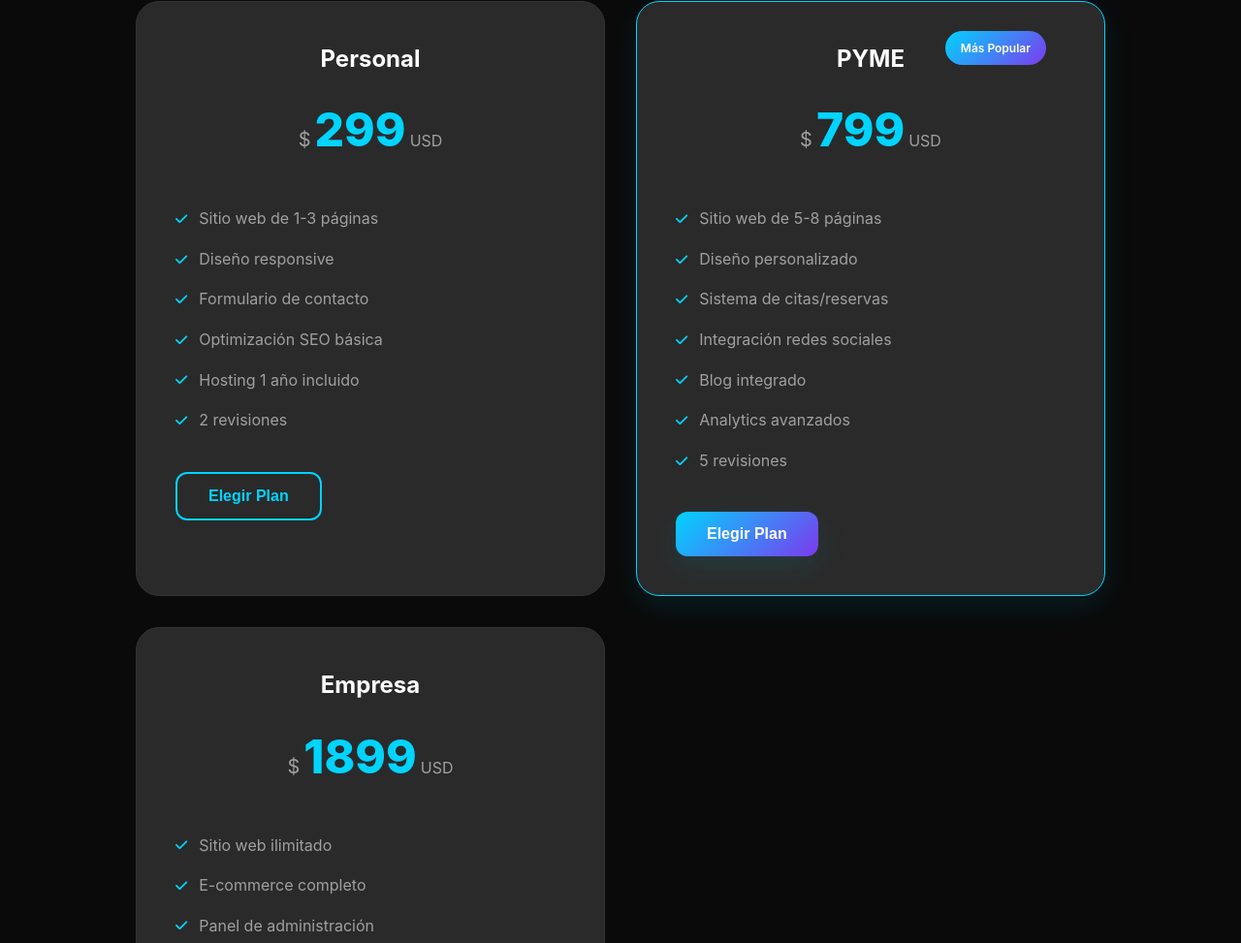
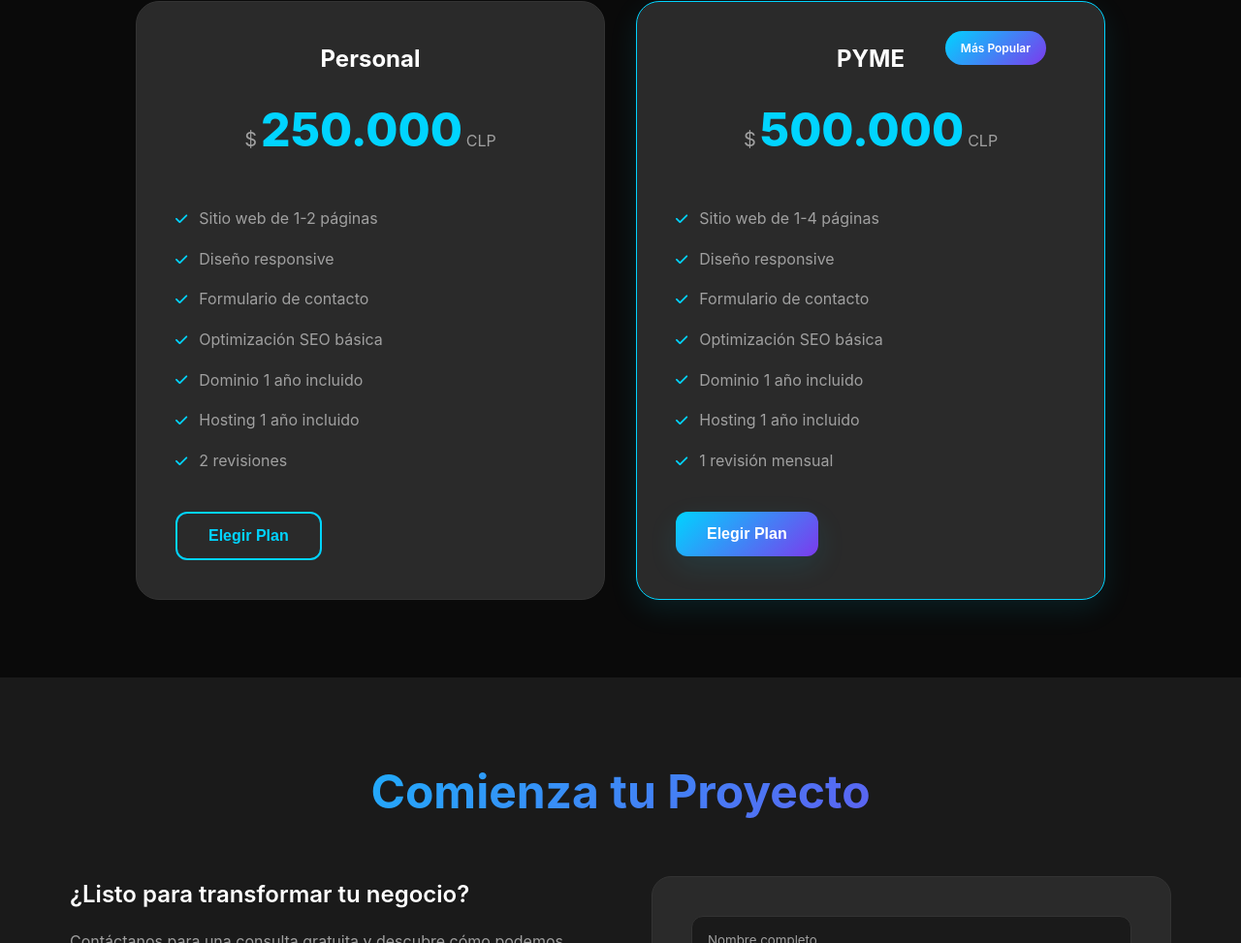
Before and after one commit to BenjaBunster/BUNSTACK, a plain HTML site: page index.html in a window 1280 px wide. Shown: the part 1827-2800 px from the top of the page at 97% size. Drawn offline with Linux system fonts and the light colour scheme.

Commit message:
Update pricing plans and contact information in index.html

```diff
--- a/index.html
+++ b/index.html
@@ -101,15 +101,16 @@
                         <h3>Personal</h3>
                         <div class="price">
                             <span class="currency">$</span>
-                            <span class="amount">299</span>
-                            <span class="period">USD</span>
+                            <span class="amount">250.000</span>
+                            <span class="period">CLP</span>
                         </div>
                     </div>
                     <ul class="features">
-                        <li><i class="fas fa-check"></i> Sitio web de 1-3 páginas</li>
+                        <li><i class="fas fa-check"></i> Sitio web de 1-2 páginas</li>
                         <li><i class="fas fa-check"></i> Diseño responsive</li>
                         <li><i class="fas fa-check"></i> Formulario de contacto</li>
                         <li><i class="fas fa-check"></i> Optimización SEO básica</li>
+                        <li><i class="fas fa-check"></i> Dominio 1 año incluido</li>
                         <li><i class="fas fa-check"></i> Hosting 1 año incluido</li>
                         <li><i class="fas fa-check"></i> 2 revisiones</li>
                     </ul>
@@ -122,43 +123,21 @@
                         <h3>PYME</h3>
                         <div class="price">
                             <span class="currency">$</span>
-                            <span class="amount">799</span>
-                            <span class="period">USD</span>
+                            <span class="amount">500.000</span>
+                            <span class="period">CLP</span>
                         </div>
                         <div class="badge">Más Popular</div>
                     </div>
                     <ul class="features">
-                        <li><i class="fas fa-check"></i> Sitio web de 5-8 páginas</li>
-                        <li><i class="fas fa-check"></i> Diseño personalizado</li>
-                        <li><i class="fas fa-check"></i> Sistema de citas/reservas</li>
-                        <li><i class="fas fa-check"></i> Integración redes sociales</li>
-                        <li><i class="fas fa-check"></i> Blog integrado</li>
-                        <li><i class="fas fa-check"></i> Analytics avanzados</li>
-                        <li><i class="fas fa-check"></i> 5 revisiones</li>
+                        <li><i class="fas fa-check"></i> Sitio web de 1-4 páginas</li>
+                        <li><i class="fas fa-check"></i> Diseño responsive</li>
+                        <li><i class="fas fa-check"></i> Formulario de contacto</li>
+                        <li><i class="fas fa-check"></i> Optimización SEO básica</li>
+                        <li><i class="fas fa-check"></i> Dominio 1 año incluido</li>
+                        <li><i class="fas fa-check"></i> Hosting 1 año incluido</li>
+                        <li><i class="fas fa-check"></i> 1 revisión mensual</li>
                     </ul>
                     <button class="btn btn-primary">Elegir Plan</button>
-                </div>
-
-                <!-- Plan Empresa -->
-                <div class="pricing-card">
-                    <div class="pricing-header">
-                        <h3>Empresa</h3>
-                        <div class="price">
-                            <span class="currency">$</span>
-                            <span class="amount">1899</span>
-                            <span class="period">USD</span>
-                        </div>
-                    </div>
-                    <ul class="features">
-                        <li><i class="fas fa-check"></i> Sitio web ilimitado</li>
-                        <li><i class="fas fa-check"></i> E-commerce completo</li>
-                        <li><i class="fas fa-check"></i> Panel de administración</li>
-                        <li><i class="fas fa-check"></i> Integración CRM</li>
-                        <li><i class="fas fa-check"></i> Múltiples idiomas</li>
-                        <li><i class="fas fa-check"></i> Soporte 24/7</li>
-                        <li><i class="fas fa-check"></i> Revisiones ilimitadas</li>
-                    </ul>
-                    <button class="btn btn-outline">Elegir Plan</button>
                 </div>
             </div>
         </div>
@@ -175,15 +154,15 @@
                     <div class="contact-methods">
                         <div class="contact-method">
                             <i class="fas fa-envelope"></i>
-                            <span>info@bunstack.com</span>
+                            <span>contacto@bunstack.cl</span>
                         </div>
                         <div class="contact-method">
                             <i class="fas fa-phone"></i>
-                            <span>+1 (555) 123-4567</span>
+                            <span>+569 4206 2593</span>
                         </div>
                         <div class="contact-method">
                             <i class="fas fa-map-marker-alt"></i>
-                            <span>Ciudad de México, México</span>
+                            <span>Chile</span>
                         </div>
                     </div>
                 </div>
@@ -199,7 +178,6 @@
                             <option value="">Tipo de proyecto</option>
                             <option value="personal">Personal</option>
                             <option value="pyme">PYME</option>
-                            <option value="empresa">Empresa</option>
                         </select>
                     </div>
                     <div class="form-group">
```
